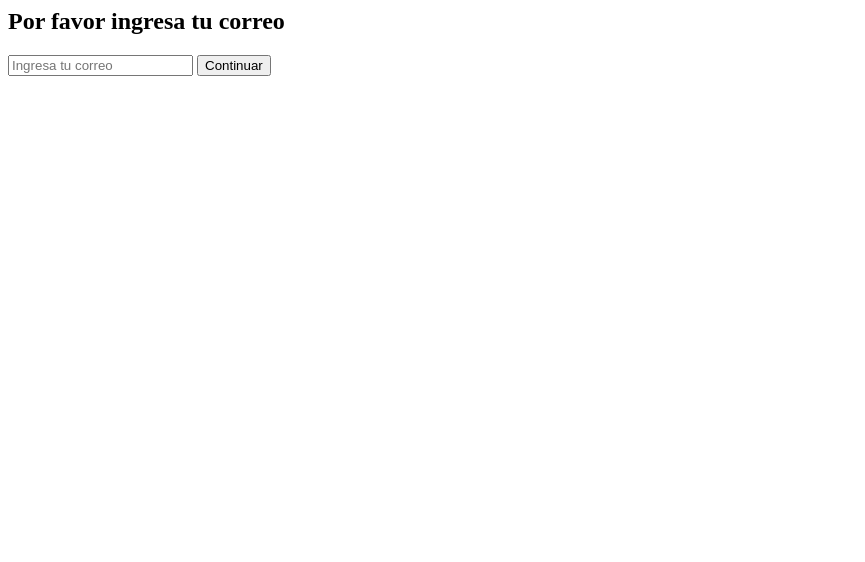
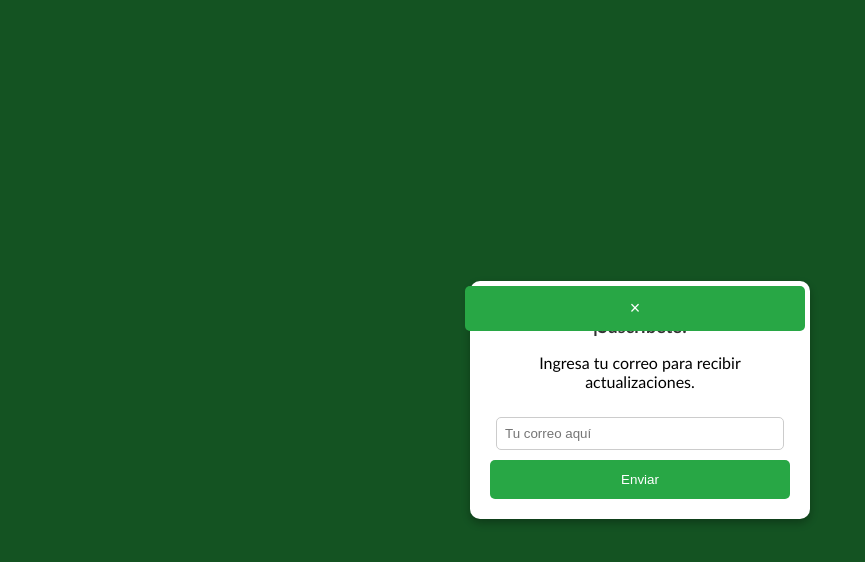
Before and after one commit to JoseLuisMunoz-cetaqua/GH_popup, a plain HTML site: page index.html in a window 1280 px wide. Shown: the whole page, without its empty margins (0-865 px from the left). Drawn offline with Linux system fonts and the light colour scheme.

Commit message:
Update index.html

```diff
--- a/index.html
+++ b/index.html
@@ -1,7 +1,130 @@
-<div id="popup">
-    <div class="popup-content">
-        <h2>Por favor ingresa tu correo</h2>
-        <input type="email" id="email" placeholder="Ingresa tu correo" required>
-        <button onclick="submitEmail()">Continuar</button>
+<!DOCTYPE html>
+<html lang="es">
+<head>
+    <meta charset="UTF-8">
+    <meta name="viewport" content="width=device-width, initial-scale=1.0">
+    <title>Popup de Correo</title>
+
+    <style>
+        /* Estilo general para el cuerpo */
+        body {
+            background-color: #28a745; /* Fondo verde claro */
+            font-family: Calibri, sans-serif;
+            margin: 0;
+            height: 100vh;
+            display: flex;
+            justify-content: center;
+            align-items: center;
+            overflow: hidden;
+        }
+
+        /* Estilos del popup */
+        #popup {
+            display: none; /* Ocultar popup por defecto */
+            position: fixed;
+            top: 0;
+            left: 0;
+            width: 100%;
+            height: 100%;
+            background-color: rgba(0, 0, 0, 0.5); /* Fondo oscuro */
+            justify-content: center;
+            align-items: center;
+            z-index: 1000; /* Asegura que esté encima de todo */
+        }
+
+        /* Estilo del contenido dentro del popup */
+        .popup-content {
+            background-color: white;
+            padding: 20px;
+            border-radius: 10px;
+            text-align: center;
+            width: 300px; /* Ventana con un tamaño adecuado */
+            box-shadow: 0 4px 10px rgba(0, 0, 0, 0.3);
+            position: relative;
+        }
+
+        .popup-content h2 {
+            font-family: Calibri, sans-serif;
+            font-size: 18px;
+            margin-bottom: 15px;
+            color: #333;
+        }
+
+        .popup-content input {
+            width: 90%;
+            padding: 8px;
+            margin: 10px 0;
+            border: 1px solid #ccc;
+            border-radius: 5px;
+        }
+
+        .popup-content button {
+            padding: 12px;
+            background-color: #28a745; /* Verde más intenso */
+            color: white;
+            border: none;
+            cursor: pointer;
+            width: 100%;
+            border-radius: 5px;
+        }
+
+        .popup-content button:hover {
+            background-color: #218838; /* Verde oscuro al pasar el mouse */
+        }
+
+        /* Botón de cerrar el popup */
+        .close-btn {
+            position: absolute;
+            top: 5px;
+            right: 5px;
+            background-color: transparent;
+            border: none;
+            color: #888;
+            font-size: 18px;
+            cursor: pointer;
+        }
+
+        .close-btn:hover {
+            color: #333;
+        }
+    </style>
+</head>
+<body>
+
+    <!-- Popup con formulario -->
+    <div id="popup">
+        <div class="popup-content">
+            <button class="close-btn" id="closePopup">&times;</button>
+            <h2>¡Suscríbete!</h2>
+            <p>Ingresa tu correo para recibir actualizaciones.</p>
+            <input type="email" id="email" placeholder="Tu correo aquí">
+            <button onclick="submitEmail()">Enviar</button>
+        </div>
     </div>
-</div>
+
+    <!-- JavaScript -->
+    <script>
+        // Mostrar el popup inmediatamente al cargar la página
+        window.onload = function() {
+            document.getElementById('popup').style.display = 'flex'; // Mostrar popup
+        };
+
+        // Función para enviar el correo y ocultar el popup
+        function submitEmail() {
+            var email = document.getElementById('email').value;
+            if (email) {
+                alert("Gracias por tu correo: " + email);
+                document.getElementById('popup').style.display = 'none'; // Ocultar popup
+            } else {
+                alert("Por favor ingresa un correo válido.");
+            }
+        }
+
+        // Cerrar el popup al hacer clic en el botón de cerrar
+        document.getElementById('closePopup').onclick = function() {
+            document.getElementById('popup').style.display = 'none'; // Ocultar popup
+        };
+    </script>
+
+</body>
+</html>
```
